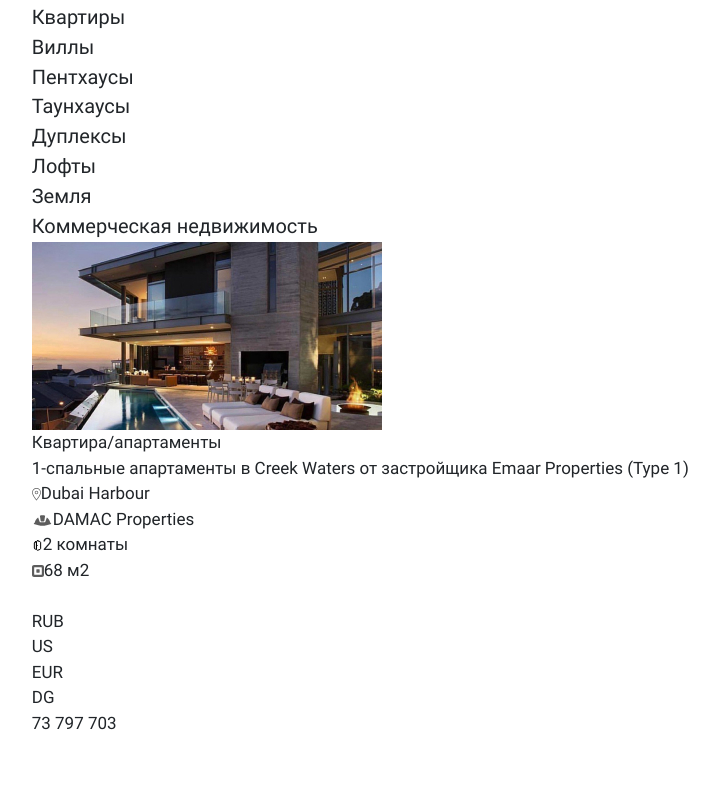
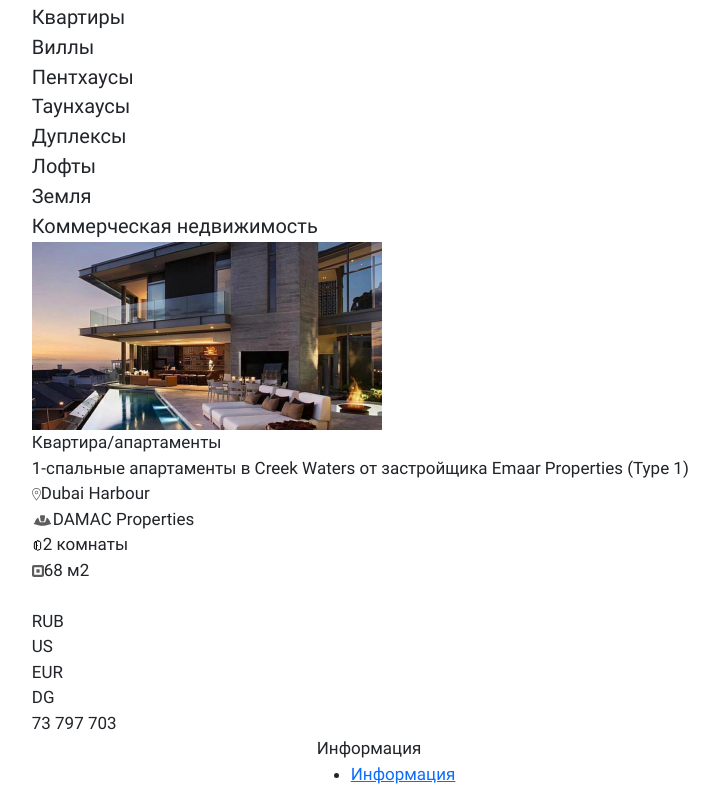
Before and after one commit to seerage/emirates, a website: page pug/index.pug in a window 1280 px wide. Shown: the part 1649-2453 px from the top of the page, without its empty margins (51-770 px from the left). Before the commit the page ends 2385 px from the top, so only its background shows below. Drawn offline with nearby package versions, Linux system fonts and the light colour scheme; files that its build step writes are made by us from their sources; files whose address does not match are found by name.

Commit message:
added footer

```diff
--- /dev/null
+++ b/pug/includes/footer.pug
@@ -0,0 +1,11 @@
+footer.footer
+	.container
+		.row
+			.col-lg-3
+				img.footer-logo(src="", alt="")
+			.col-lg-2
+				+b.footer-menu
+					+e.title Информация
+					+e.UL.list
+						+e.LI.list-item
+							+e.A.link(href="#") Информация
--- a/pug/index.pug
+++ b/pug/index.pug
@@ -176,3 +176,5 @@ html(lang="ru")
 													+e.currency-changer-list-item EUR
 													+e.currency-changer-list-item DG
 											+e.currency-amount 73 797 703
+
+include includes/footer
--- a/scss/layout/_footer.scss
+++ b/scss/layout/_footer.scss
@@ -1,3 +1,12 @@
 // -----------------------------------------------------------------------------
 // This file contains all styles related to the footer of the site/application.
 // -----------------------------------------------------------------------------
+.footer-menu {
+
+	&__title {
+
+
+
+	}
+
+}
```
Also changed, not shown: index.html.
